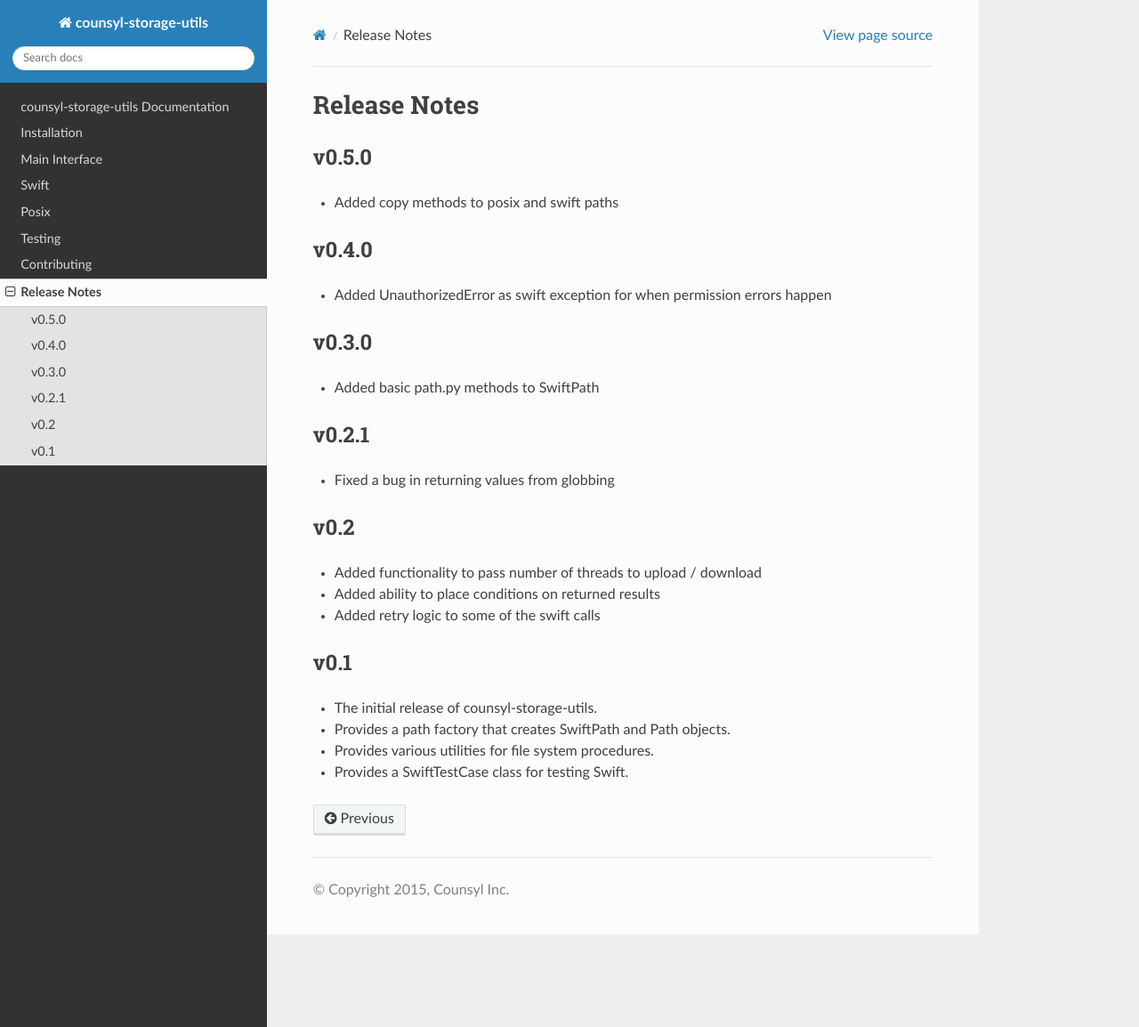
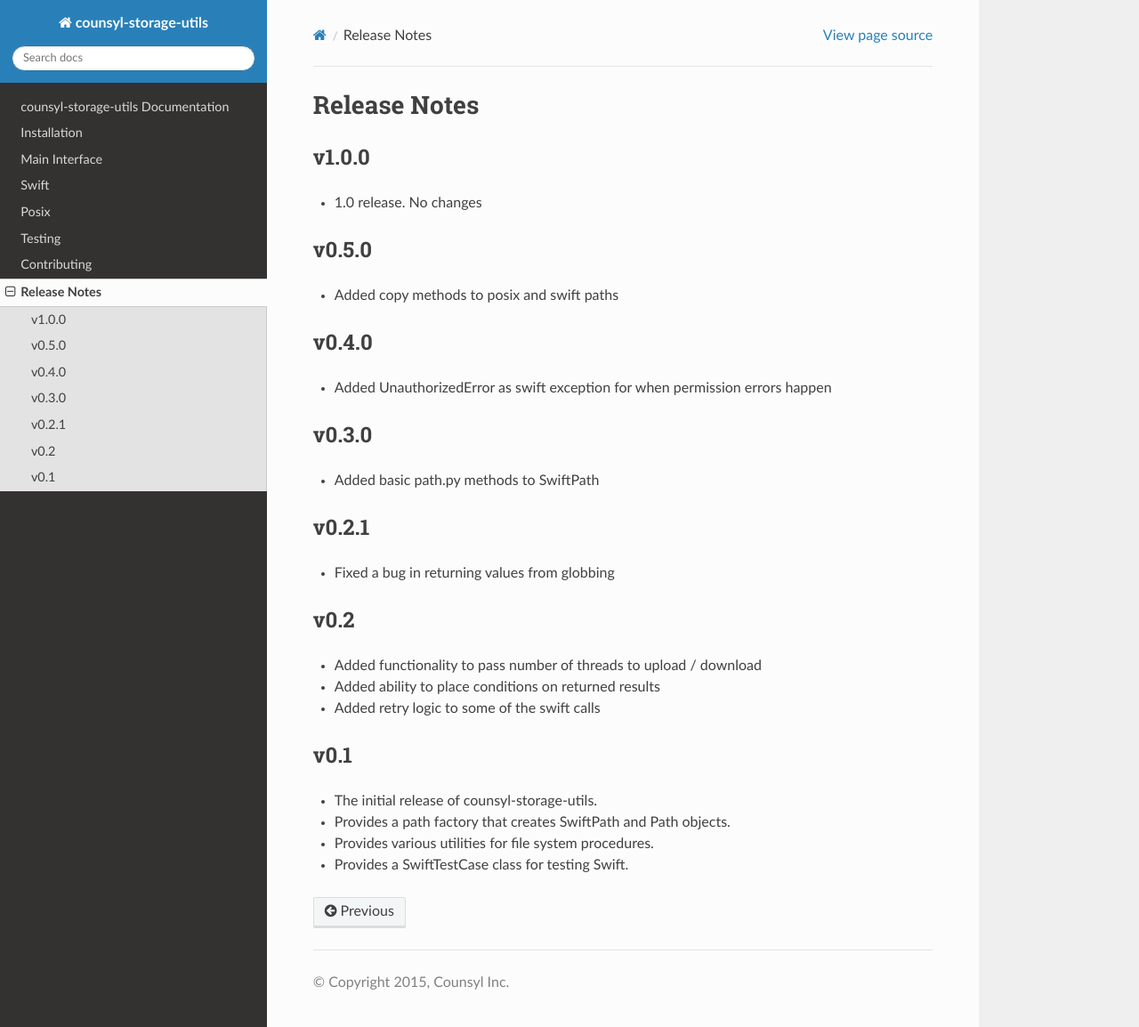
Before and after one commit to counsyl/stor, a Sphinx documentation site: the page built from docs/release_notes.rst, in a window 1280 px wide and 1154 px high. Shown: the whole window at 89% size. Built offline with Sphinx 7.4.7 and the Read the Docs theme 2.0.0, drawn with Linux system fonts in a browser that asks for light colours; the version number could not be read and is left out.

Commit message:
Sem-Ver: api-break, 1.0 release

```diff
--- a/docs/release_notes.rst
+++ b/docs/release_notes.rst
@@ -1,5 +1,10 @@
 Release Notes
 =============
+
+v1.0.0
+------
+
+* 1.0 release. No changes
 
 v0.5.0
 ------
```
